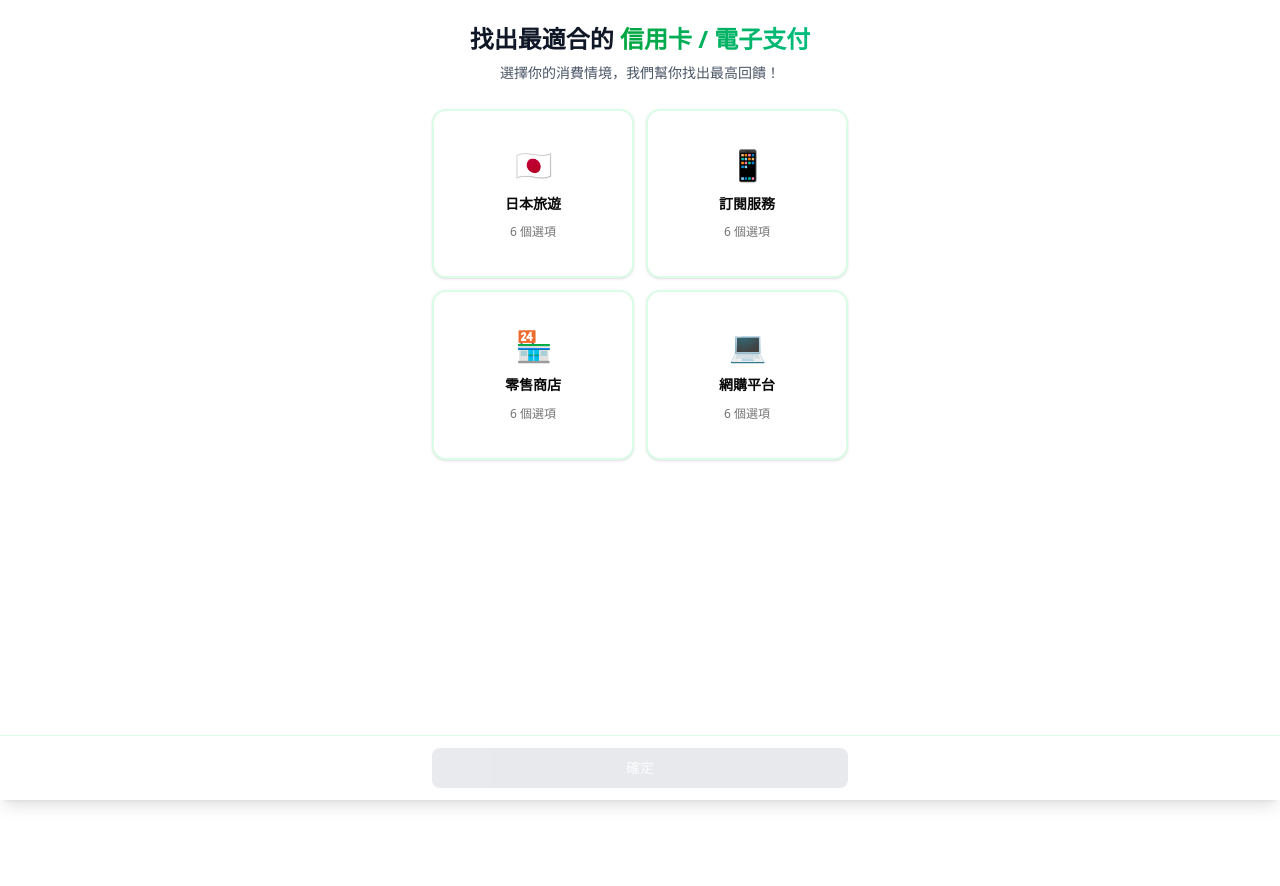
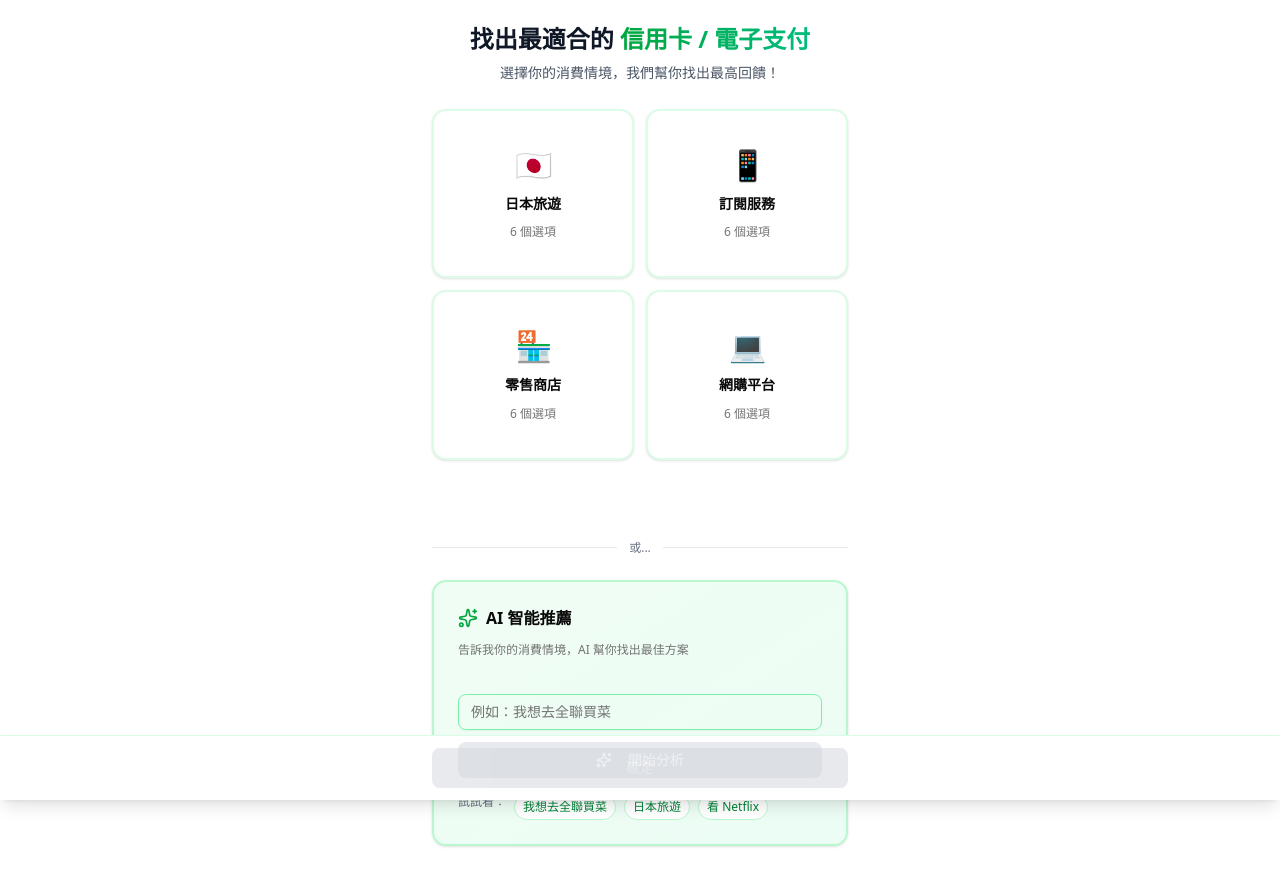
Before and after one commit to a401120174/aozora, a Next.js app: page /scenarios in a window 1280 px wide. Shown: the top 886 px of the page. Before the commit the page ends 800 px from the top, so only its background shows below. Built offline with nearby package versions, Linux system fonts and the light colour scheme.

Commit message:
Update button text and add AI scenario input feature in ScenariosPage

```diff
--- a/src/app/page.tsx
+++ b/src/app/page.tsx
@@ -22,7 +22,7 @@ export default function Home() {
         {/* 按鈕區域 */}
         <div className="flex flex-col gap-3 w-full mb-10">
           <Button size="lg" asChild className="bg-green-600 hover:bg-green-700 w-full">
-            <a href="/scenarios">開始尋找信用卡</a>
+            <a href="/scenarios">開始尋找最優方式</a>
           </Button>
           <Button size="lg" asChild variant="outline" className="border-green-600 text-green-700 hover:bg-green-50 w-full">
             <a href="/payment">管理支付方式</a>
--- a/src/app/scenarios/page.tsx
+++ b/src/app/scenarios/page.tsx
@@ -5,7 +5,8 @@ import { useRouter } from 'next/navigation'
 import { Card, CardContent, CardDescription, CardHeader, CardTitle } from '@/components/ui/card'
 import { Button } from '@/components/ui/button'
 import { Badge } from '@/components/ui/badge'
-import { ChevronLeft, ArrowRight } from 'lucide-react'
+import { Input } from '@/components/ui/input'
+import { ChevronLeft, ArrowRight, Sparkles } from 'lucide-react'
 
 // 定義分類和細節項目的數據結構
 const scenarioData = {
@@ -180,6 +181,8 @@ export default function ScenariosPage() {
   const [selectedCategory, setSelectedCategory] = useState<string | null>(null)
   const [selectedItem, setSelectedItem] = useState<number | null>(null)
   const [selectedCategoryIndex, setSelectedCategoryIndex] = useState<number | null>(null)
+  const [customScenario, setCustomScenario] = useState<string>('')
+  const [isAnalyzing, setIsAnalyzing] = useState<boolean>(false)
 
   const categories = Object.keys(scenarioData)
 
@@ -207,6 +210,38 @@ export default function ScenariosPage() {
       const searchParams = new URLSearchParams(item.params as any)
       router.push(`/results?${searchParams.toString()}`)
     }
+  }
+
+  const handleCustomScenarioSubmit = async () => {
+    if (!customScenario.trim()) return
+
+    setIsAnalyzing(true)
+
+    // 模擬 AI 分析過程（2秒延遲）
+    await new Promise(resolve => setTimeout(resolve, 2000))
+
+    // 簡單的關鍵字匹配邏輯（模擬 AI 分析）
+    const scenario = customScenario.toLowerCase()
+    let params: any = {}
+
+    // 根據關鍵字判斷情境
+    if (scenario.includes('全聯') || scenario.includes('超市') || scenario.includes('買菜')) {
+      params = { category: 'retail', merchant: 'pxmart', country: 'tw', channel: 'supermarket' }
+    } else if (scenario.includes('日本') || scenario.includes('東京') || scenario.includes('大阪')) {
+      params = { category: 'travel', merchant: 'ana', country: 'jp', channel: 'airline' }
+    } else if (scenario.includes('netflix') || scenario.includes('影片') || scenario.includes('看劇')) {
+      params = { category: 'subscription', merchant: 'netflix', channel: 'streaming' }
+    } else if (scenario.includes('momo') || scenario.includes('網購') || scenario.includes('購物')) {
+      params = { category: 'ecommerce', merchant: 'momo', country: 'tw', epay: 'momo_pay' }
+    } else if (scenario.includes('便利商店') || scenario.includes('7-11') || scenario.includes('全家')) {
+      params = { category: 'retail', merchant: '7eleven', country: 'tw', channel: 'convenience' }
+    } else {
+      // 預設情境
+      params = { category: 'retail', merchant: 'general', country: 'tw' }
+    }
+
+    const searchParams = new URLSearchParams(params)
+    router.push(`/results?${searchParams.toString()}&scenario=${encodeURIComponent(customScenario)}`)
   }
 
   const handleBackClick = () => {
@@ -333,7 +368,84 @@ export default function ScenariosPage() {
 
         {/* 主要內容區域 */}
         <div>
+
           {selectedCategory ? renderItemGrid() : renderCategoryGrid()}
+
+          {/* 分隔線 */}
+          <div className="flex items-center gap-3 mb-6">
+            <div className="flex-1 h-px bg-gray-200"></div>
+            <span className="text-xs text-gray-500">或...</span>
+            <div className="flex-1 h-px bg-gray-200"></div>
+          </div>
+
+          {/* AI 情境輸入框 */}
+          <Card className="mb-6 border-2 border-green-200 bg-gradient-to-br from-green-50 to-emerald-50">
+            <CardHeader className="pb-3">
+              <div className="flex items-center gap-2 mb-1">
+                <Sparkles className="w-5 h-5 text-green-600" />
+                <CardTitle className="text-base">AI 智能推薦</CardTitle>
+              </div>
+              <CardDescription className="text-xs">
+                告訴我你的消費情境，AI 幫你找出最佳方案
+              </CardDescription>
+            </CardHeader>
+            <CardContent className="space-y-3">
+              <div className="relative">
+                <Input
+                  placeholder="例如：我想去全聯買菜"
+                  value={customScenario}
+                  onChange={(e) => setCustomScenario(e.target.value)}
+                  onKeyDown={(e) => {
+                    if (e.key === 'Enter' && customScenario.trim()) {
+                      handleCustomScenarioSubmit()
+                    }
+                  }}
+                  className="pr-10 border-green-300 focus-visible:border-green-500 focus-visible:ring-green-500/50"
+                  disabled={isAnalyzing}
+                />
+                {customScenario && (
+                  <button
+                    onClick={() => setCustomScenario('')}
+                    className="absolute right-3 top-1/2 -translate-y-1/2 text-gray-400 hover:text-gray-600"
+                  >
+                    ✕
+                  </button>
+                )}
+              </div>
+              <Button
+                onClick={handleCustomScenarioSubmit}
+                disabled={!customScenario.trim() || isAnalyzing}
+                className="w-full bg-gradient-to-r from-green-600 to-emerald-600 hover:from-green-700 hover:to-emerald-700 disabled:from-gray-300 disabled:to-gray-300"
+              >
+                {isAnalyzing ? (
+                  <>
+                    <div className="w-4 h-4 border-2 border-white border-t-transparent rounded-full animate-spin mr-2" />
+                    AI 分析中...
+                  </>
+                ) : (
+                  <>
+                    <Sparkles className="w-4 h-4 mr-2" />
+                    開始分析
+                  </>
+                )}
+              </Button>
+
+              {/* 示例提示 */}
+              <div className="flex flex-wrap gap-2 pt-1">
+                <span className="text-xs text-gray-500">試試看：</span>
+                {['我想去全聯買菜', '日本旅遊', '看 Netflix'].map((example) => (
+                  <button
+                    key={example}
+                    onClick={() => setCustomScenario(example)}
+                    className="text-xs px-2 py-1 rounded-full bg-white border border-green-200 text-green-700 hover:bg-green-50 transition-colors"
+                    disabled={isAnalyzing}
+                  >
+                    {example}
+                  </button>
+                ))}
+              </div>
+            </CardContent>
+          </Card>
         </div>
       </div>
     </div>
```
